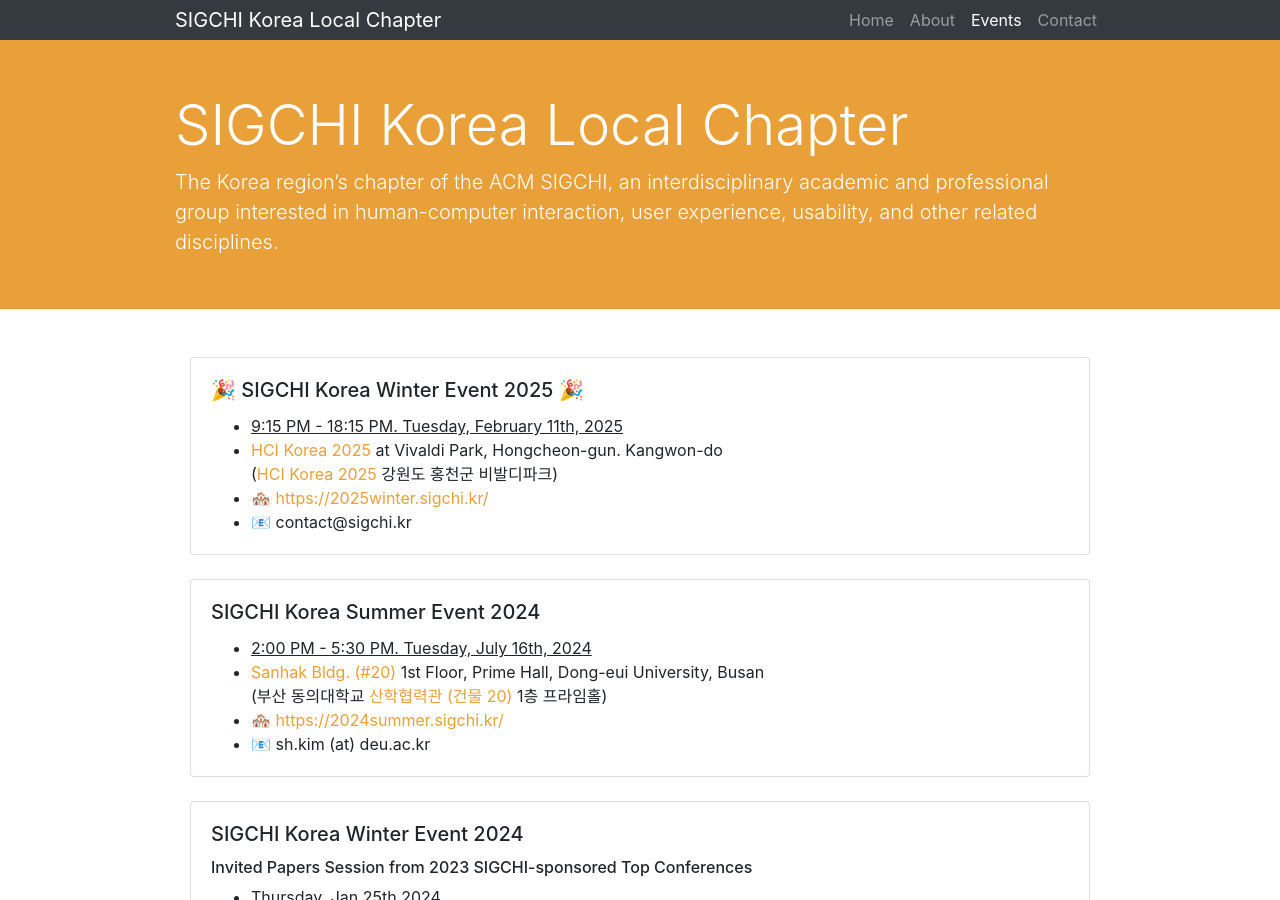
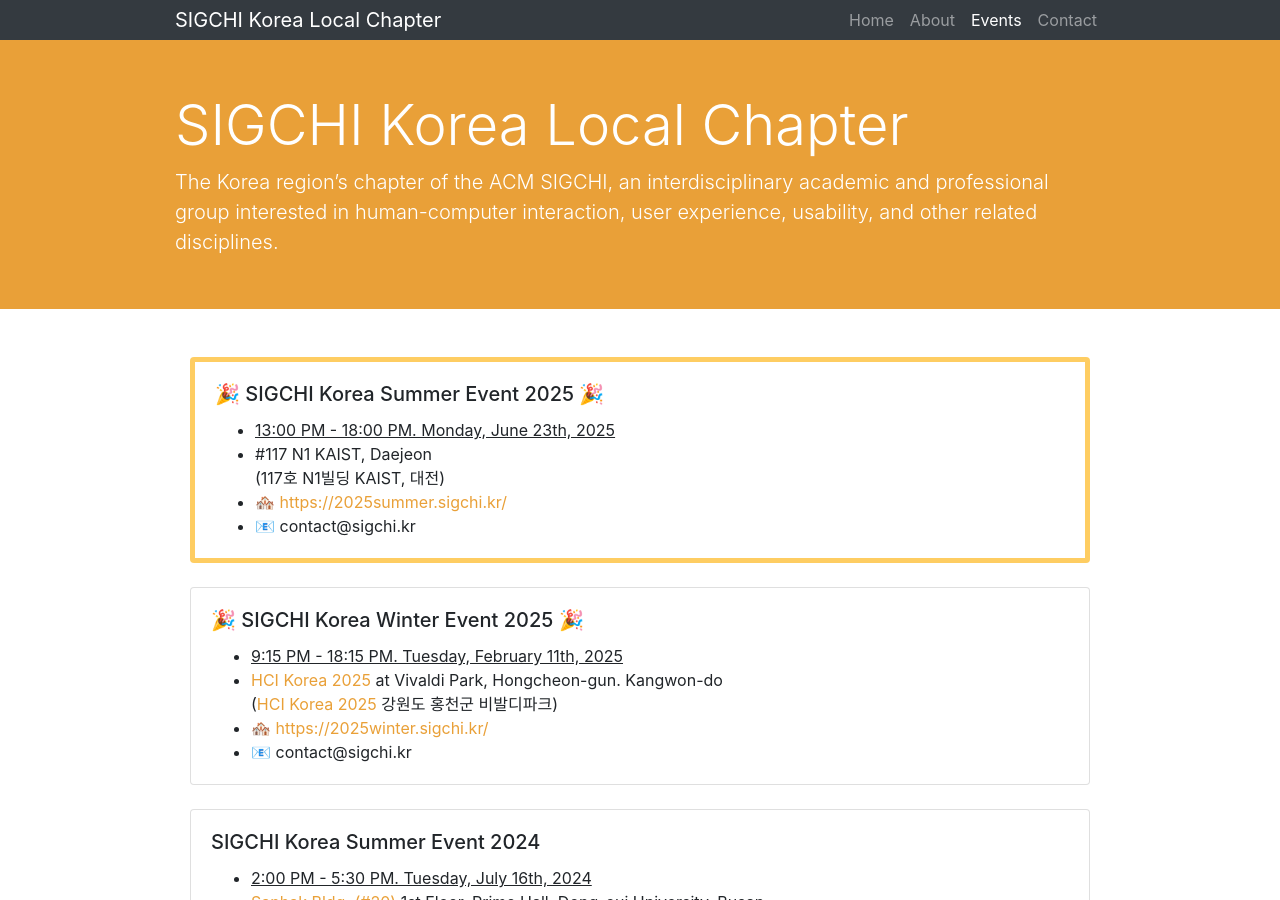
Before and after one commit to sigchikr/sigchikr.github.io, a Jekyll site: the page built from _pages/events.md, in a window 1280 px wide and 900 px high. Built offline with Jekyll 4.4.1, drawn with Linux system fonts in a browser that asks for light colours.

Commit message:
2025summer workshop updated

```diff
--- a/_pages/events.md
+++ b/_pages/events.md
@@ -4,7 +4,21 @@
 permalink: /events/
 ---
 <div class="col-md-12">
-    <!-- <div class="card upcoming-event"> -->
+    <div class="card upcoming-event">
+        <div class="card-body">
+            <h5 class="card-title">🎉 SIGCHI Korea Summer Event 2025 🎉</h5>
+            <ul class="card-text">
+                <li><u>13:00 PM - 18:00 PM. Monday, June 23th, 2025</u></li>
+                <li>
+                    #117 N1 KAIST, Daejeon<br />
+                    (117호 N1빌딩 KAIST, 대전)
+                </li>
+                <li>🏘️ <a href="https://2025summer.sigchi.kr/" target="_blank">https://2025summer.sigchi.kr/</a></li>
+                <li>📧 contact@sigchi.kr</li>
+            </ul>
+        </div>
+    </div>
+    <br>
     <div class="card">
         <div class="card-body">
             <h5 class="card-title">🎉 SIGCHI Korea Winter Event 2025 🎉</h5>
```
Also changed, not shown: _includes/sidebar.html (+5 -5 lines).
